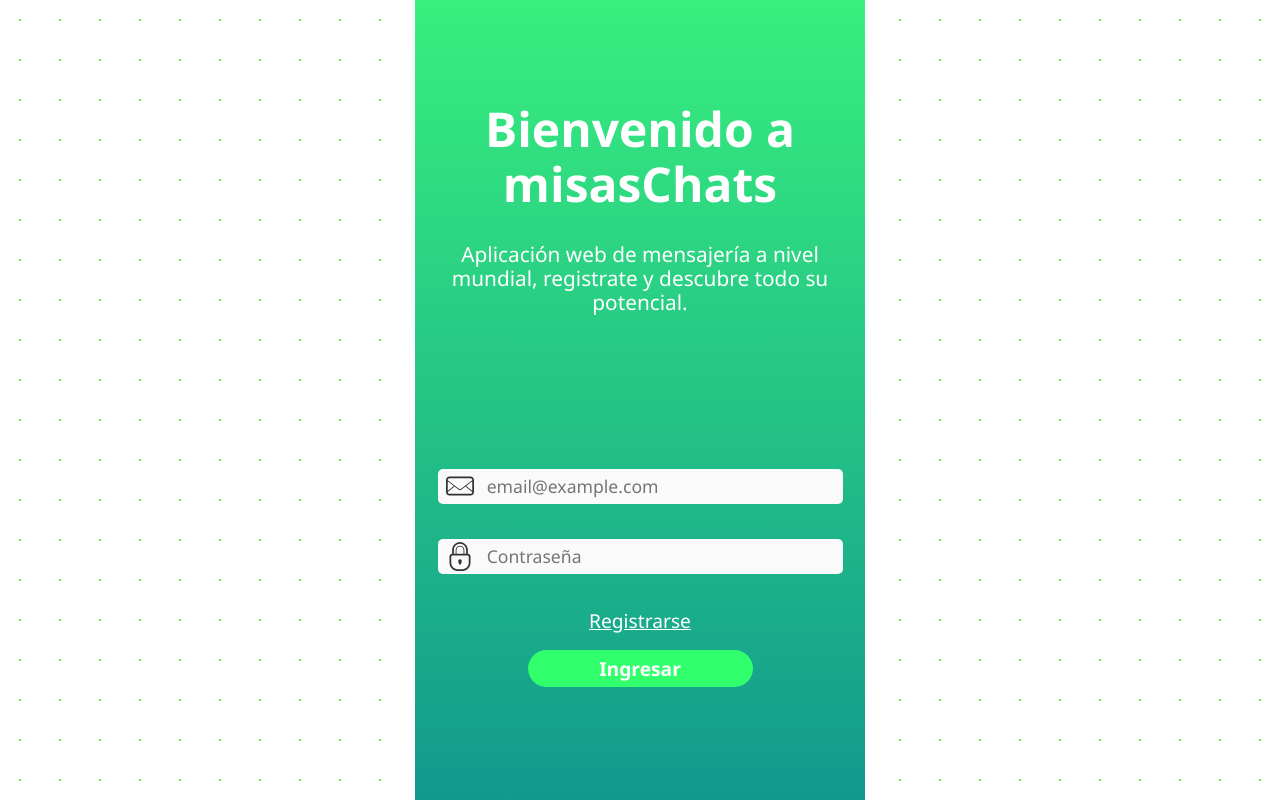
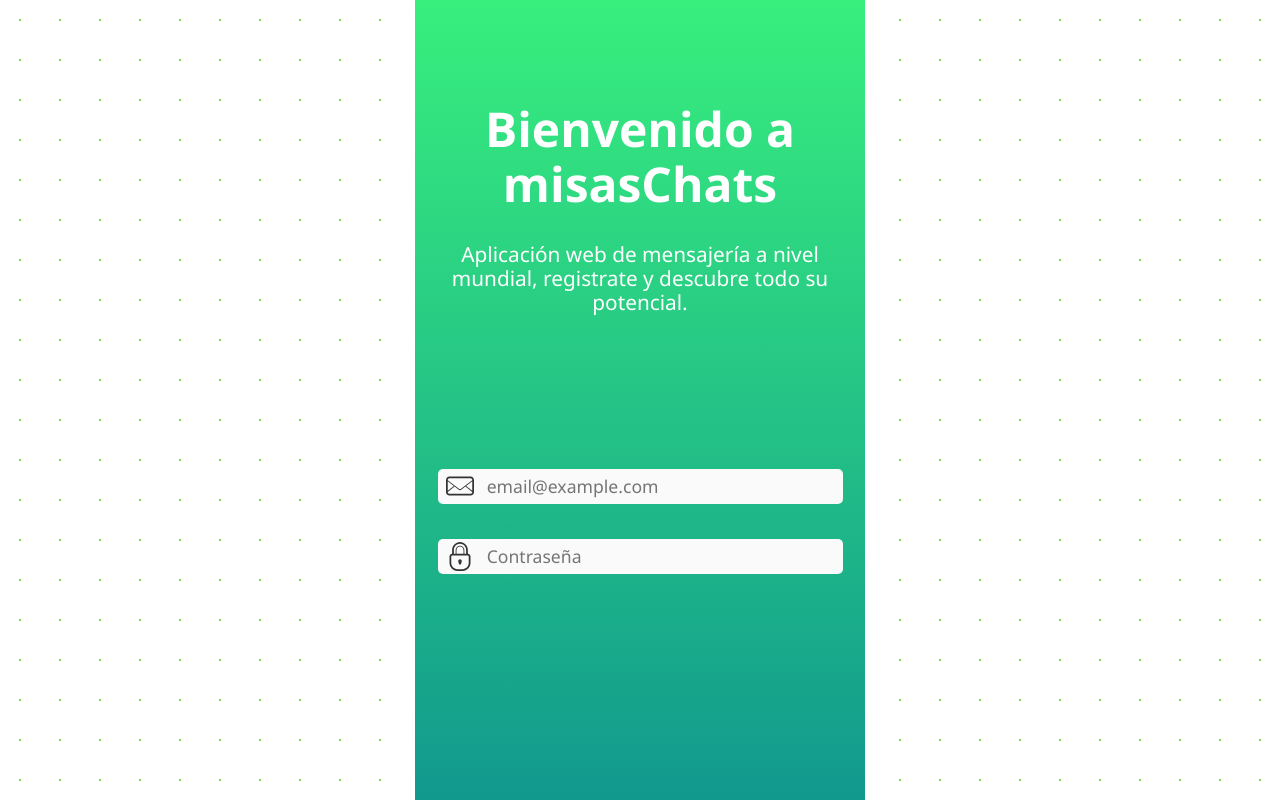
Before and after one commit to jarrisondev/misaschat, a Next.js app: page / in a window 1280 px wide. Built offline with nearby package versions, Linux system fonts and the light colour scheme.

Commit message:
Improve semantic. changed login infrastructure

```diff
--- a/components/Login/Login.jsx
+++ b/components/Login/Login.jsx
@@ -1,18 +1,11 @@
 import { LoginStyled } from './styles'
 import { useState } from 'react'
-import { Button } from '../globals-components/Button'
-import { Anchor } from '../globals-components/Anchor'
 import { SignIn } from './Forms/SignIn'
 import { SignUp } from './Forms/SignUp'
 
 export const Login = () => {
-	let initialData = {
-		email: '',
-		name: '',
-		password: '',
-	}
-	const [userData, setUserData] = useState(initialData)
 	const [formToken, setFormToken] = useState(true)
+
 	return (
 		<>
 			<LoginStyled method='POST'>
@@ -23,22 +16,13 @@ export const Login = () => {
 						todo su potencial.
 					</p>
 				</div>
-				<form>
+				<div>
 					{formToken ? (
-						<SignIn setUserData={setUserData} userData={userData} />
+						<SignIn formToken={formToken} setFormToken={setFormToken} />
 					) : (
-						<SignUp setUserData={setUserData} userData={userData} />
+						<SignUp formToken={formToken} setFormToken={setFormToken} />
 					)}
-					<br />
-					<Anchor handler={setFormToken} token={formToken} />
-					<br />
-					<Button
-						token={formToken}
-						userData={userData}
-						setUserData={setUserData}
-						initialData={initialData}
-					/>
-				</form>
+				</div>
 			</LoginStyled>
 		</>
 	)
--- a/components/Login/styles.js
+++ b/components/Login/styles.js
@@ -21,36 +21,12 @@ export const LoginStyled = styled.div`
 		}
 	}
 
-	form {
+	div:nth-of-type(2) {
 		align-items: center;
 		display: flex;
 		flex-direction: column;
 		height: 35%;
 
 		width: 100%;
-
-		p {
-			font-size: 1.2rem;
-			cursor: pointer;
-			text-decoration: underline;
-		}
-	}
-
-	button {
-		background-color: #31ff6c;
-		border: none;
-		border-radius: 20px;
-		color: white;
-
-		cursor: pointer;
-		font-size: 1.2rem;
-		font-weight: 700;
-		height: 13%;
-
-		width: 50%;
-
-		&:hover {
-			background: #11c054;
-		}
 	}
 `
```
